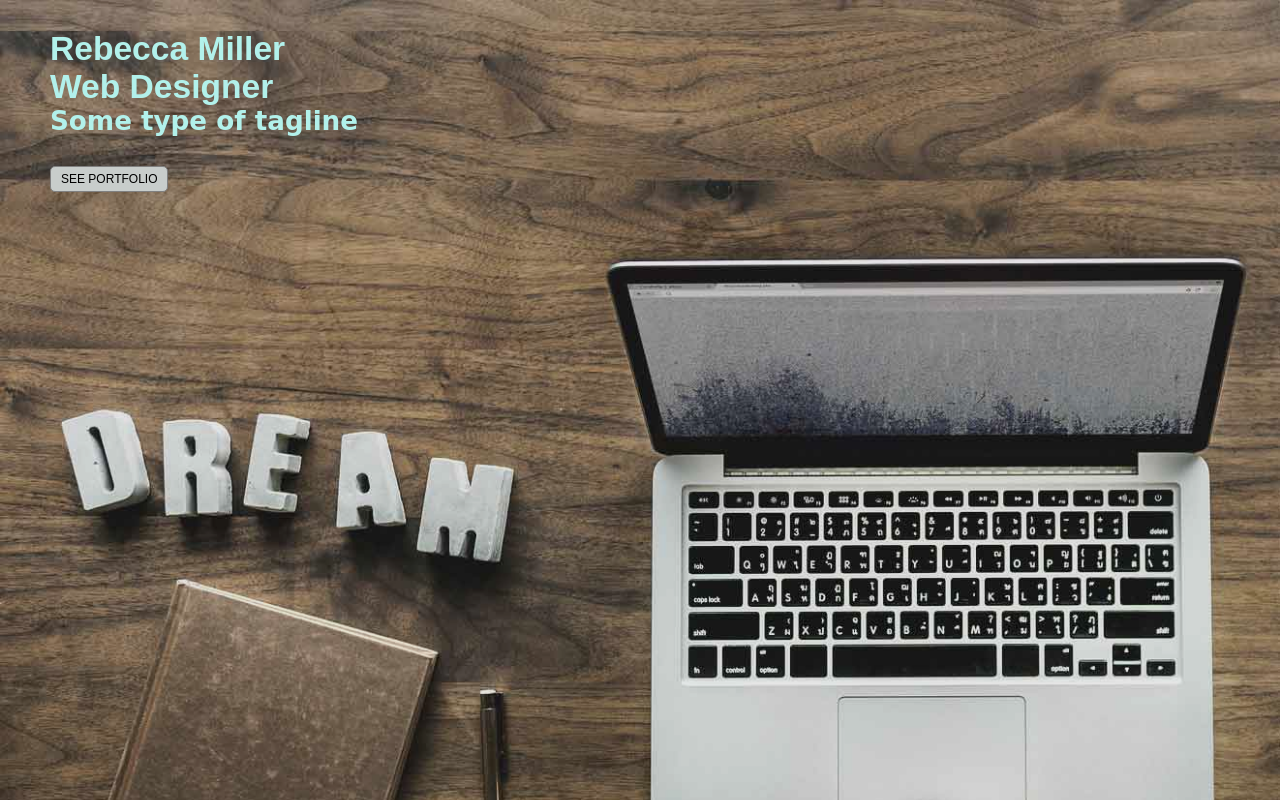
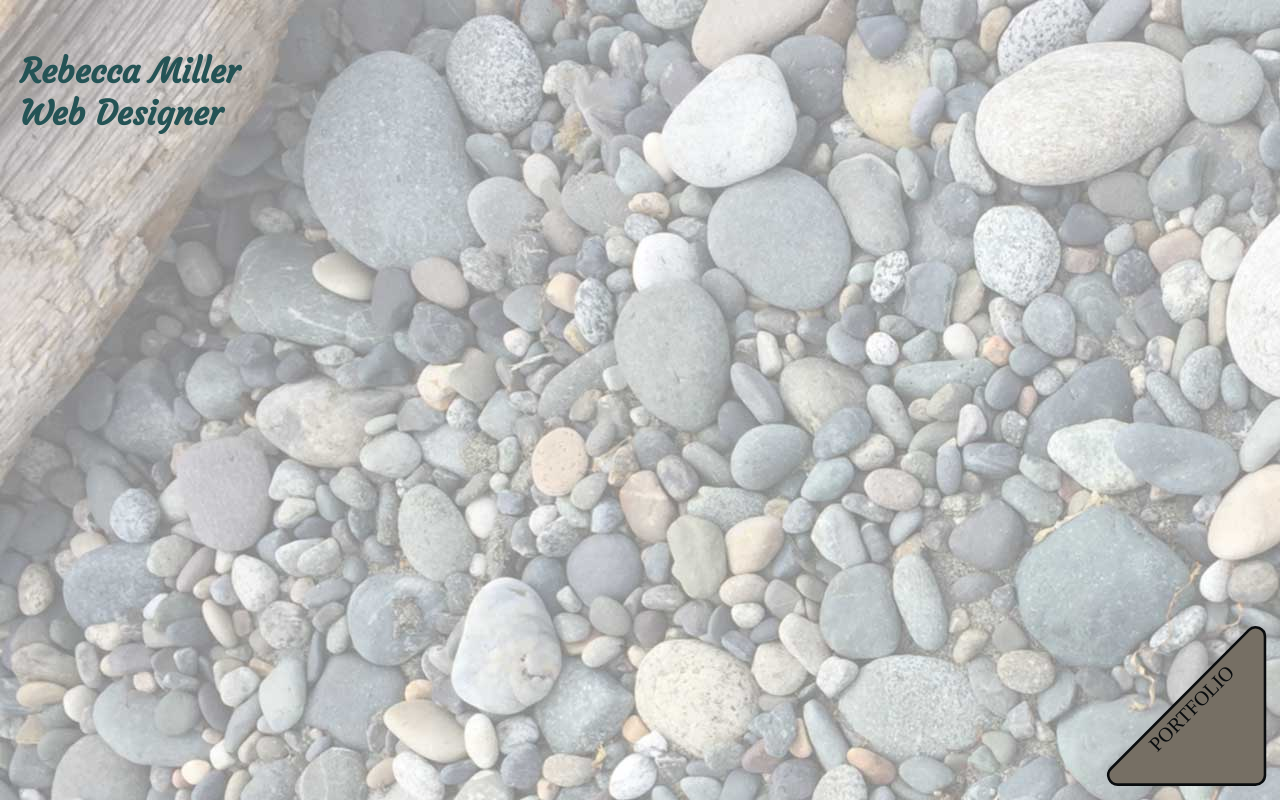
Before and after one commit to design-dreams/rebecca-cascadia.github.io, a plain HTML site: page index.html in a window 1280 px wide. Shown: the top 800 px of the page. Drawn offline with Linux system fonts and the light colour scheme.

Commit message:
Updated Intro Page
Changed background
Added portfolio button

```diff
--- a/css/intro.css
+++ b/css/intro.css
@@ -3,45 +3,48 @@
   padding: 0;
 }
 
-/* google fonts */
-@import url('https://fonts.googleapis.com/css?family=Sacramento|Raleway');
-
 body {
     font-size: 18px;
-    color: #b2f1eb;
-    background-color: black;
+    color: #245355;
+    background-image: url(../images/stones.jpg);
+    background-repeat: no-repeat;
 }
-h1,h2 {font-family: 'Raleway', sans-serif;}
-h3 {font-family: 'Sacramento', cursive;}
+h1,h2 {font-family: 'Courgette', cursive;}
+h3 {font-family: 'Kalam', serif;}
 
-/* background image */
-img {
-    width: 100%;
-    opacity: 0.9;
-}
 /* placement of content */
 .intro {
     position: absolute;
-    top: 70px;
+    top: 50px;
     left: 20px;
 }
-button {
-    margin-top: 30px;
-    padding: 5px 10px;
-    border: 1px solid grey;
-    border-radius: 5px;
-    font-size: 12px;
-    background-color: #c8cdcb;
+#pbutton {
+    position: fixed;
+    right: 10px;
+    bottom: 10px;
+    width: 100px;
+    height: 100px;
 }
 /* 1st breakpoint for responsive design */
 @media screen and (min-width: 430px) {
-    img {content: url(../images/left2bgdesk.jpg);}
-    body {font-size: 1.3em;}
-    .intro {top: 50px; left: 50px;}
+    body {
+        font-size: 1.3em;
+    }
 }
 /* 2nd breakpoint for responsive design */
-@media screen and (min-width: 900px) {
-    img {content: url(../images/leftbgdesk.jpg);}
-    body {font-size: 1.4em;}
-    .intro {top: 30px;}
+@media screen and (min-width: 700px) {
+    body {
+        font-size: 1.4em;
+    }
+    #pbutton {
+        width: 170px;
+        height: 170px;
+    }
 }
+/* breakpoint to stretch width */
+@media screen and (min-width: 1900px) {
+    body {
+        background-size: 100%;
+        font-size: 1.5em;
+    }
+}
--- a/index.html
+++ b/index.html
@@ -7,16 +7,15 @@
     <meta name="author" content="Rebecca Miller">
     <meta name="description" content="Find Rebecca's resume, work and contact information.">
     <meta name="viewport" content="width=device-width, initial-scale=1">
+    <link href="https://fonts.googleapis.com/css?family=Courgette|Kalam|EB+Garamond:600" rel="stylesheet">
     <link href="css/intro.css" rel="stylesheet">
 </head>
 
 <body>
-    <img src="images/rightbgdesk.jpg" alt="desk">
     <section class="intro">
         <h1>Rebecca Miller</h1>
         <h2>Web Designer</h2>
-        <h3>Some type of tagline</h3>
-        <button onclick="location.href='portfolio.html'">SEE PORTFOLIO</button>
+        <div id="pbutton"><a href="portfolio.html"><img src="images/arrow.svg" alt="portfolio button"></a></div>
     </section>
 </body>
 
```
Also changed, not shown: images/arrow.svg (added), images/stones.jpg (added), 2 other files.
